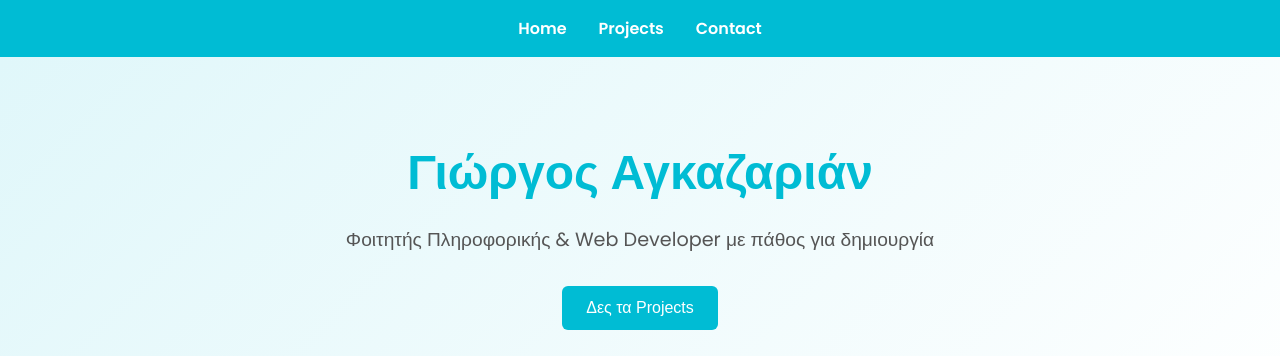
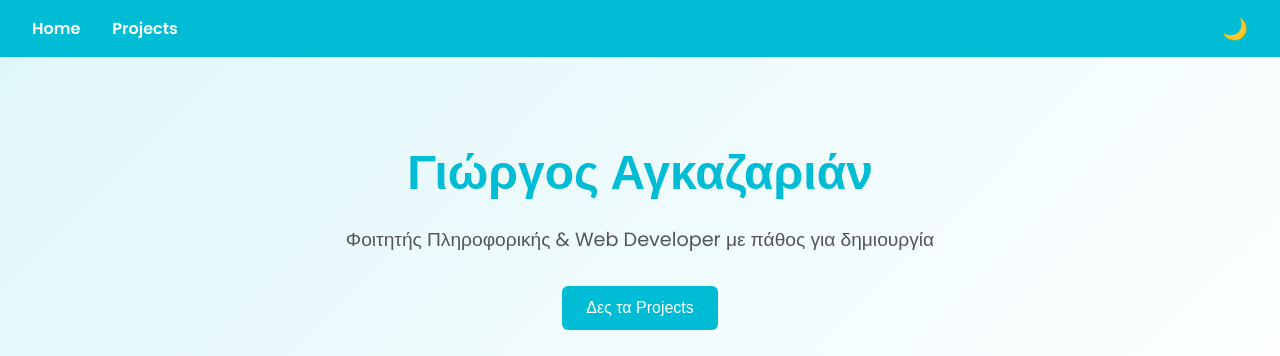
Before and after one commit to Gogolinos/portfolio, a plain HTML site: page index.html in a window 1280 px wide. Shown: the top 356 px of the page. Drawn offline with Linux system fonts and the light colour scheme.

Commit message:
dark mode update

```diff
--- a/index.html
+++ b/index.html
@@ -113,6 +113,45 @@
         font-size: 1rem;
       }
     }
+
+  body {
+  transition: background 0.3s, color 0.3s;
+}
+
+nav {
+  display: flex;
+  justify-content: space-between;
+  align-items: center;
+}
+
+#darkModeToggle {
+  background: none;
+  border: none;
+  font-size: 1.3rem;
+  cursor: pointer;
+  color: white;
+  transition: transform 0.3s;
+}
+
+#darkModeToggle:hover {
+  transform: scale(1.2);
+}
+
+/* Dark mode classes */
+body.dark {
+  background-color: #121212;
+  color: #e0e0e0;
+}
+
+body.dark nav {
+  background-color: #1e1e1e;
+}
+
+body.dark .card {
+  background-color: #1e1e1e;
+  color: #e0e0e0;
+}
+
   </style>
 
   <!-- FontAwesome icons (socials) -->
@@ -123,10 +162,13 @@
 
   <!-- Navbar -->
   <nav>
+  <div style="display: flex; gap: 2rem; align-items: center;">
     <a href="index.html">Home</a>
     <a href="projects.html">Projects</a>
-    <a href="contact.html">Contact</a>
-  </nav>
+  </div>
+  <button id="darkModeToggle" title="Toggle dark mode">🌙</button>
+</nav>
+
 
   <!-- Hero Section -->
   <section class="hero">
```
Also changed, not shown: projects.html (+53 -1 lines).
